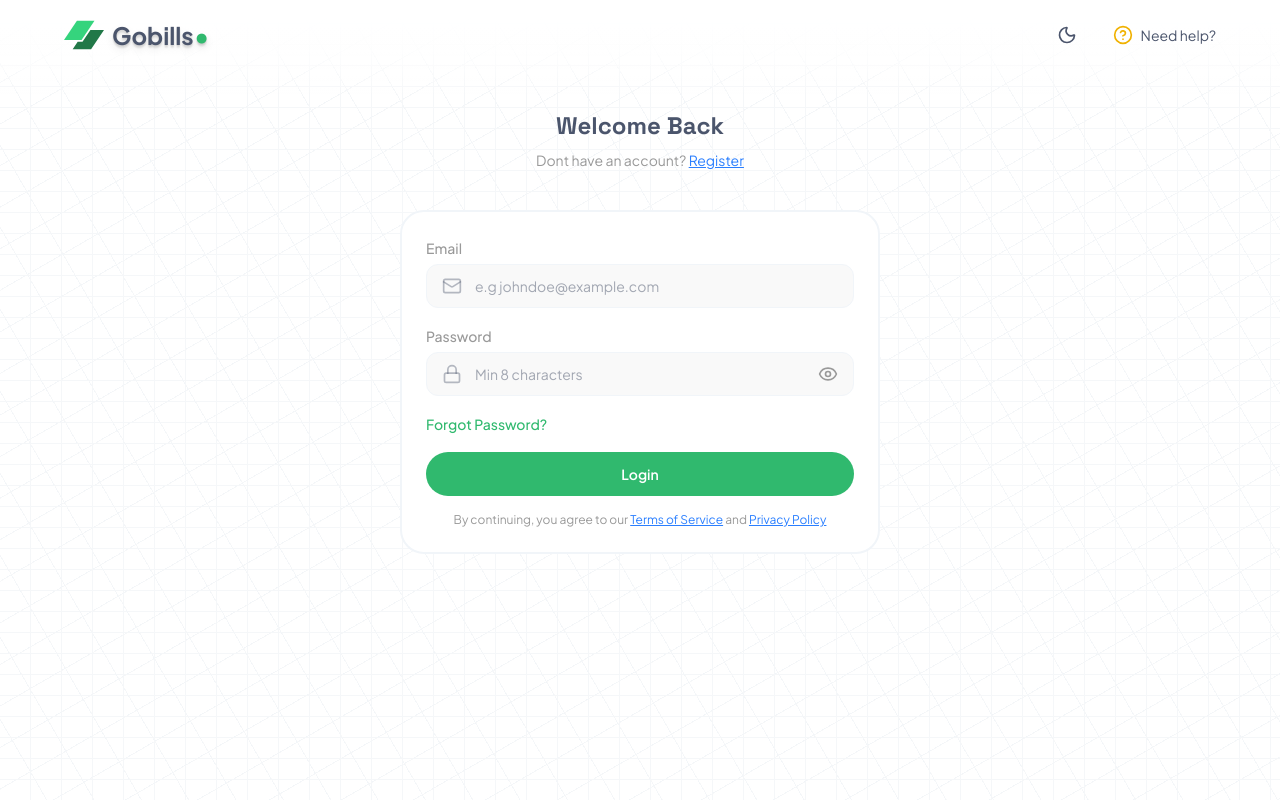
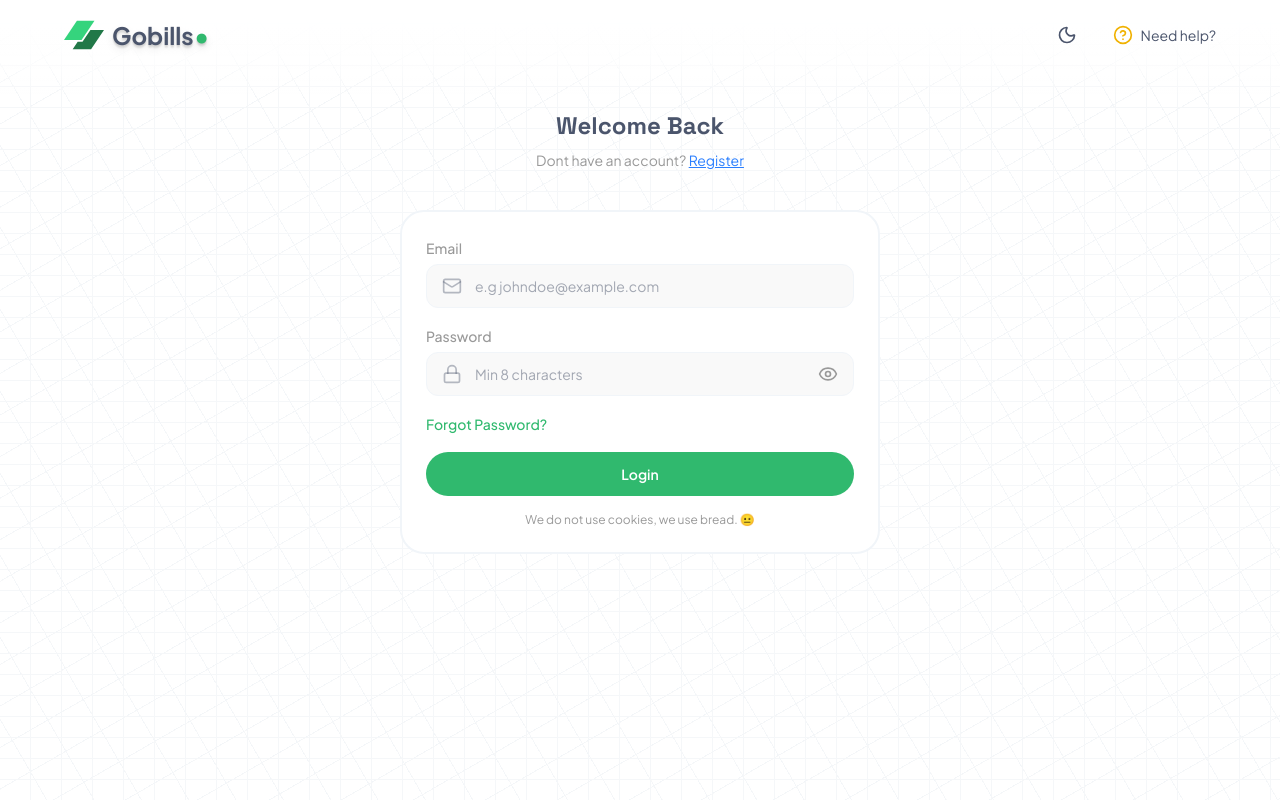
Before and after one commit to learnwithjacksun/gobills, a React (Vite) app in the folder frontend/: page /login in a window 1280 px wide. Built offline with nearby package versions, Linux system fonts and the light colour scheme.

Commit message:
Update login component to replace terms and privacy policy text with a humorous message about cookies

```diff
--- a/frontend/src/pages/auth/login.tsx
+++ b/frontend/src/pages/auth/login.tsx
@@ -46,14 +46,7 @@ export default function Login() {
         />
 
         <p className="text-xs text-center text-muted">
-          By continuing, you agree to our{" "}
-          <Link to="/terms" className="text-blue-500 underline">
-            Terms of Service
-          </Link>{" "}
-          and{" "}
-          <Link to="/privacy" className="text-blue-500 underline">
-            Privacy Policy
-          </Link>
+         We do not use cookies, we use bread. 😐
         </p>
       </form>
     </AuthLayout>
```
